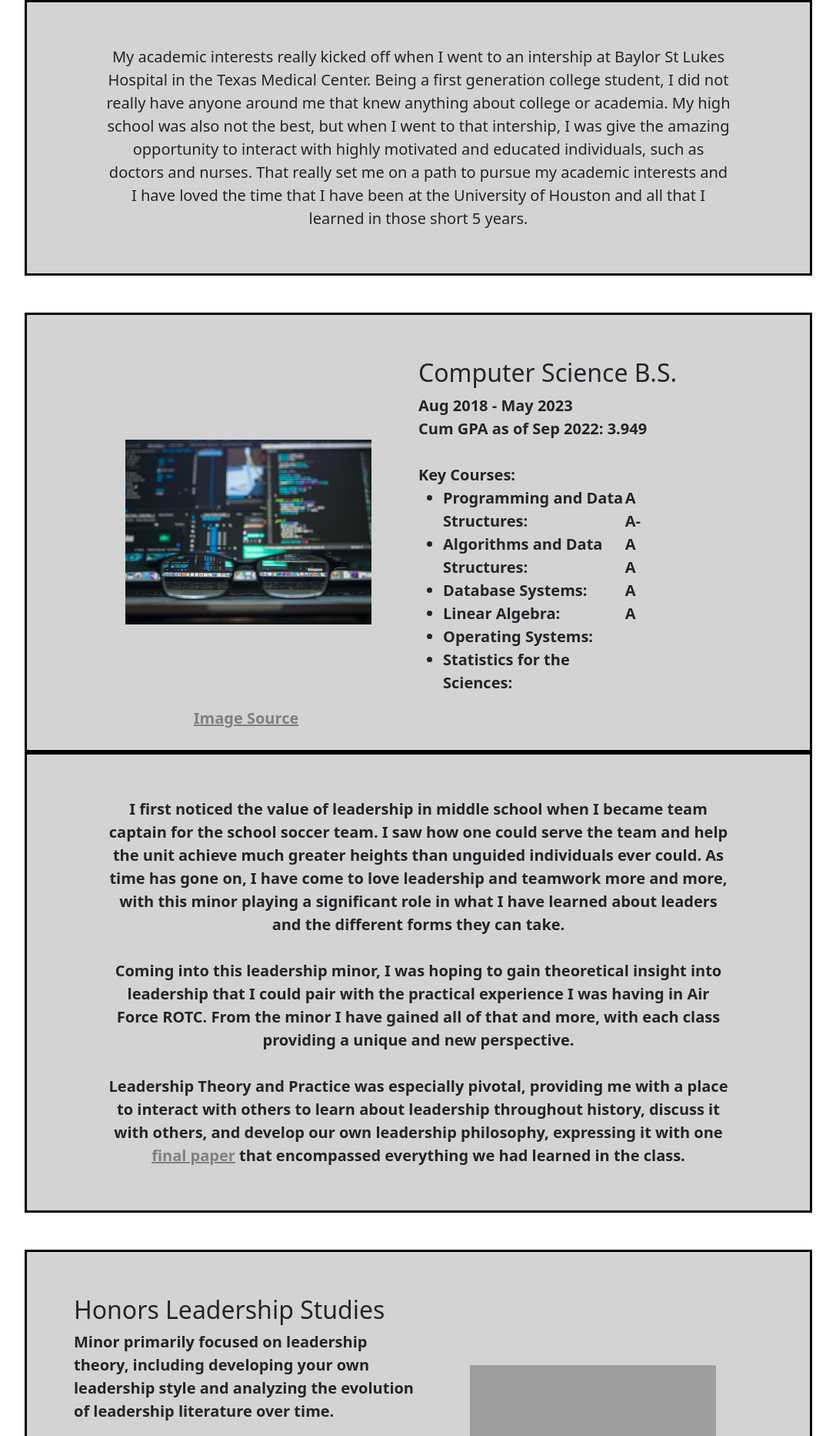
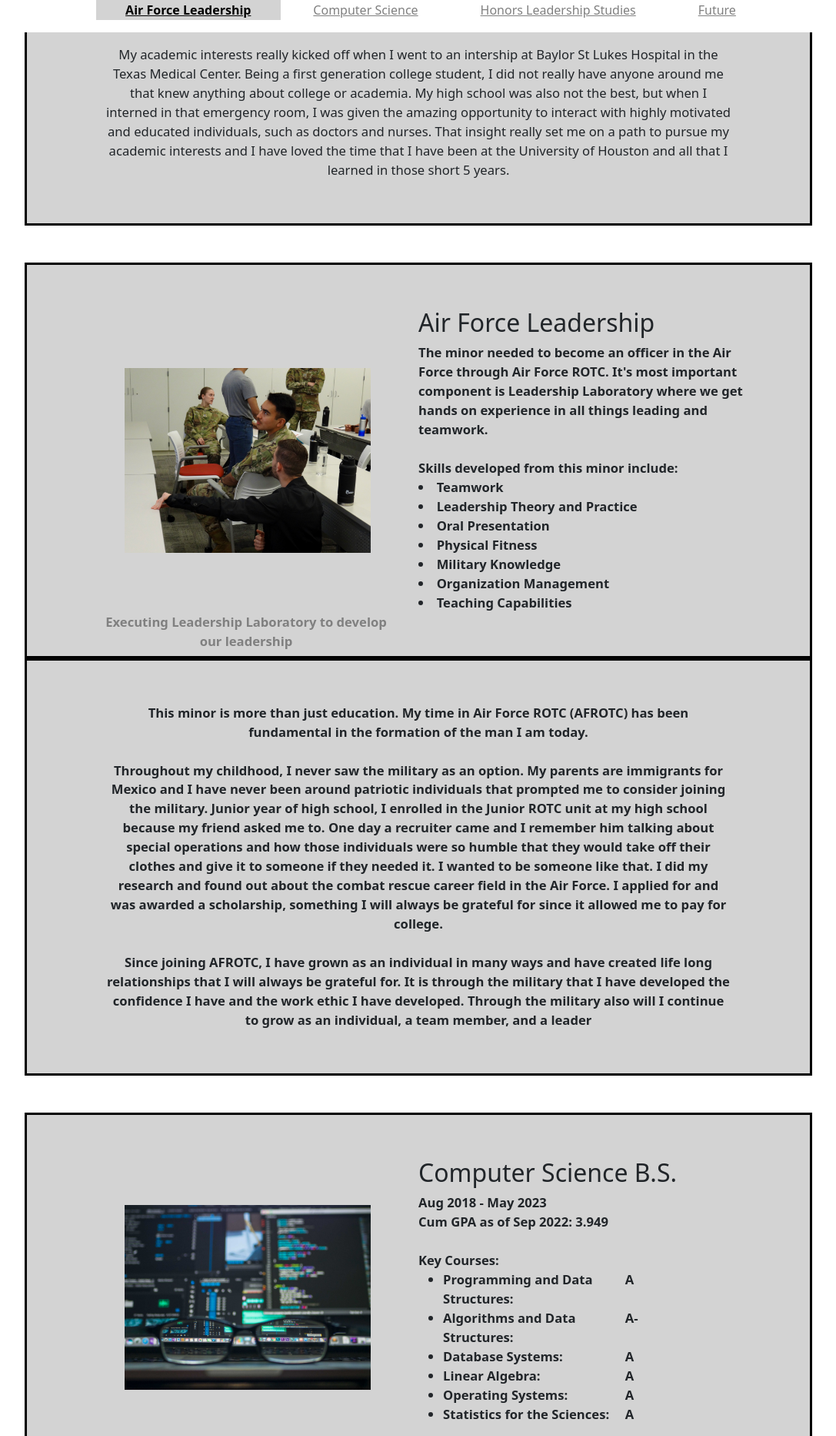
Before and after one commit to aigarci6/ePortfolio, a PHP site: page /academics.php in a window 1280 px wide. Shown: the part 119-1984 px from the top of the page at 77% size, without its empty margins (96-1183 px from the left). Run offline with PHP 8.4, Linux system fonts and the light colour scheme; grey boxes are pictures that could not be loaded.

Commit message:
adding js

```diff
--- a/academics.php
+++ b/academics.php
@@ -3,13 +3,54 @@ $title = "Academics";
 $color = "#FF0000";
 require_once "includes/header.php";
 ?>
+<div class="anchorLinks">
+    <ul>
+        <li class="aflead"><a class="anchor" data-link="aflead">Air Force Leadership</a></li>
+        <li class="cosc"><a class="anchor" data-link="cosc">Computer Science</a></li>
+        <li class="honMin"><a class="anchor" data-link="honMin">Honors Leadership Studies</a></li>
+        <li class="future"><a class="anchor" data-link="future">Future</a></li>
+    </ul>
+</div>
 
 <div class="variableDiv appear1 mb-5">
     <span class="" style="width: 80%; text-align:center">
-        My academic interests really kicked off when I went to an intership at Baylor St Lukes Hospital in the Texas Medical Center. Being a first generation college student, I did not really have anyone around me that knew anything about college or academia. My high school was also not the best, but when I went to that intership, I was give the amazing opportunity to interact with highly motivated and educated individuals, such as doctors and nurses. That really set me on a path to pursue my academic interests and I have loved the time that I have been at the University of Houston and all that I learned in those short 5 years.
+        My academic interests really kicked off when I went to an intership at Baylor St Lukes Hospital in the Texas Medical Center. Being a first generation college student, I did not really have anyone around me that knew anything about college or academia. My high school was also not the best, but when I interned in that emergency room, I was given the amazing opportunity to interact with highly motivated and educated individuals, such as doctors and nurses. That insight really set me on a path to pursue my academic interests and I have loved the time that I have been at the University of Houston and all that I learned in those short 5 years.
     </span>
 </div>
-<div class="variableDiv reveal reveallevel">
+
+<section id="aflead">
+    <div class="variableDiv reveal reveallevel mt-5 sectionHead">
+        <div class="imgDiv reveal revealleft">
+            <span class="helper"></span>
+            <img src="images/JUTalkingToMe.jpg" alt="Team member informing me"><br>
+            <p style="color: grey;">Executing Leadership Laboratory to develop <br> our leadership</p>
+        </div>
+        <div class="textDiv reveal revealright">
+            <div>
+                <h2>Air Force Leadership</h2>
+                The minor needed to become an officer in the Air Force through Air Force ROTC. It's most important component is Leadership Laboratory where we get hands on experience in all things <b>leading</b> and <b>teamwork</b>. <br><br>
+                Skills developed from this minor include:
+                <li>Teamwork</li>
+                <li>Leadership Theory and Practice</li>
+                <li>Oral Presentation</li>
+                <li>Physical Fitness</li>
+                <li>Military Knowledge</li>
+                <li>Organization Management</li>
+                <li>Teaching Capabilities</li>
+            </div>
+        </div>
+    </div>
+    <div class="variableDiv mb-5">
+        <span class="reveal reveallevel" style="width: 80%; text-align:center">
+            This minor is more than just education. My time in Air Force ROTC (AFROTC) has been fundamental in the formation of the man I am today. <br><br>
+            Throughout my childhood, I never saw the military as an option. My parents are immigrants for Mexico and I have never been around patriotic individuals that prompted me to consider joining the military. Junior year of high school, I enrolled in the Junior ROTC unit at my high school because my friend asked me to. One day a recruiter came and I remember him talking about special operations and how those individuals were so humble that they would take off their clothes and give it to someone if they needed it. I wanted to be someone like that. I did my research and found out about the combat rescue career field in the Air Force. I applied for and was awarded a scholarship, something I will always be grateful for since it allowed me to pay for college. <br><br>
+            Since joining AFROTC, I have grown as an individual in many ways and have created life long relationships that I will always be grateful for. It is through the military that I have developed the confidence I have and the work ethic I have developed. Through the military also will I continue to grow as an individual, a team member, and a leader
+        </span>
+    </div>
+</section>
+
+<section id="cosc">
+    <div class="variableDiv reveal reveallevel sectionHead">
         <div class="imgDiv reveal revealleft">
             <span class="helper"></span>
             <img src="images/glassesAndComputers.jpg" alt="Glasses with computers in the background"><br>
@@ -33,8 +74,8 @@ require_once "includes/header.php";
                         </ul>
                     </div>
                     <div style="width: 25%">
-                    A <br>
-                    A- <br>
+                        A <br><br>
+                        A- <br><br>
                         A <br>
                         A <br>
                         A <br>
@@ -46,14 +87,15 @@ require_once "includes/header.php";
     </div>
     <div class="variableDiv mb-5">
         <span class="reveal reveallevel" style="width: 80%; text-align:center">
-        I first noticed the value of leadership in middle school when I became team captain for the school soccer team. I saw how one could serve the team and help the unit achieve much greater heights than unguided individuals ever could. As time has gone on, I have come to love leadership and teamwork more and more, with this minor playing a significant role in what I have learned about leaders and the different forms they can take.
-        <br><br>Coming into this leadership minor, I was hoping to gain theoretical insight into leadership that I could pair with the practical experience I was having in Air Force ROTC. From the minor I have gained all of that and more, with each class providing a unique and new perspective.
-        <br><br>Leadership Theory and Practice was especially pivotal, providing me with a place to interact with others to learn about leadership throughout history, discuss it with others, and develop our own leadership philosophy, expressing it with one <a href="pdfView.php?pdf=documents/HonorsLeadershipPaperGarciaAxit.pdf" target="_blank">final paper</a> that encompassed everything we had learned in the class.
+            The first time I was introduced to computer science was in a high school course I took that showed us some aspects of programming. Once I got to college, that interest flourished with every course that I took. I have always been fascinated with the concept of how things work and why they do what they do and the more I learn, the more complex the digital systems we as humans have created are. <br><br>
+            The courses "Programming and Data Structures" and "Algorithms and Data Structures" have been instrumental in my Computer Science career because they showed me the basis for what is used to create digital capabilities. Getting through those courses showed me the potential I have as a computer scientist by challenging me to think critically of what processes can be made to produce desired results, as well as prompting me to make those processes as efficient as possible in terms of the time and space they take. These courses are what changed my view of the cyber world as a simple operation on a screen, to a whole new world with its own complexities just like the physical world we live in today. <br><br>
+            Classes like Database Systems, Introduction to Ubiquitous Computing, and Software Design introduced me to the world of software engineering and the creation of real world products such as website and applications that can be used to serve some function, whether it be workout planner like the app I developed for one course, or a photography website that I was privileged enough to create for a real world client. The concept of being able to create an entire product with no materials required except the ingenuity of your brain and the time you dedicate is somethign I have come to love. I see why so many pursue their dreams of entrepreneurship. Never in history has the potential for creation been so high, nor the barrier for entry so low. Classes like these have shown me the importance and excitement of intellectual property, and applications like social media and microsoft word have shown me how ideas made products can change the world.
         </span>
     </div>
+</section>
 
-
-<div class="variableDiv reveal reveallevel">
+<section id="honMin">
+    <div class="variableDiv reveal reveallevel sectionHead">
         <div class="textDiv reveal revealleft">
             <div>
                 <h2>Honors Leadership Studies</h2>
@@ -85,30 +127,18 @@ require_once "includes/header.php";
         <span class="reveal reveallevel" style="width: 80%; text-align:center">
             I first noticed the value of leadership in middle school when I became team captain for the school soccer team. I saw how one could serve the team and help the unit achieve much greater heights than unguided individuals ever could. As time has gone on, I have come to love leadership and teamwork more and more, with this minor playing a significant role in what I have learned about leaders and the different forms they can take.
             <br><br>Coming into this leadership minor, I was hoping to gain theoretical insight into leadership that I could pair with the practical experience I was having in Air Force ROTC. From the minor I have gained all of that and more, with each class providing a unique and new perspective.
-        <br><br>Leadership Theory and Practice was especially pivotal, providing me with a place to interact with others to learn about leadership throughout history, discuss it with others, and develop our own leadership philosophy, expressing it with one <a href="pdfView.php?pdf=documents/HonorsLeadershipPaperGarciaAxit.pdf">final paper</a> that encompassed everything we had learned in the class.
+            <br><br>Leadership Theory and Practice was an especially pivotal course, providing me with a place to interact with others to learn about leadership throughout history, discuss it with others, and develop our own leadership philosophy, expressing it with one <a href="pdfView.php?pdf=documents/HonorsLeadershipPaperGarciaAxit.pdf">final paper</a> that encompassed everything we had learned in the class.
         </span>
     </div>
+</section>
 
-<div class="mainDiv">
-    <div class="imgElement left">
-        <img src="images/JUTalkingToMe.jpg" alt="Team member informing me">
+<section id="future">
+    <div class="variableDiv sectionHead mt-5">
+        <span class="reveal reveallevel" style="width: 80%; text-align:center">
+        <h2>The Future</h2>
+            In my time in college, I have learned so much that I do not see myself ever stopping to
+        </span>
     </div>
-    <div class="paraElement right">
-        <div>
-            <h2>Air Force Leadership</h2>
-            The minor needed to become an officer in the Air Force through Air Force ROTC. It's most important component is Leadership Laboratory where we get hands on experience in all things <b>leading</b> and <b>teamwork</b>. <br><br>
-            Skills developed from this minor include:
-            <li>Teamwork</li>
-            <li>Leadership Theory and Practice</li>
-            <li>Oral Presentation</li>
-            <li>Physical Fitness</li>
-            <li>Military Knowledge</li>
-            <li>Organization Management</li>
-            <li>Teaching Capabilities</li>
-        </div>
-    </div>
-</div>
-
-</div>
+</section>
 
 <?php require_once "includes/footer.php"; ?>
--- a/includes/footer.php
+++ b/includes/footer.php
@@ -22,9 +22,41 @@ function reveal() {
         }
     }
 }
-
 //reference youtube video for explanation of reveal function
 // https://www.youtube.com/watch?v=VplDlwLTR50
+
+//moving throughout page using anchors
+let navLinks = document.querySelectorAll('.anchor');
+navLinks.forEach((item) =>{
+    item.addEventListener("click",()=>{
+        let section = document.getElementById(item.getAttribute("data-link"));
+        let head = section.getElementsByClassName("sectionHead");
+        head[0].scrollIntoView({
+            behavior:"smooth",block:"end"});
+    });
+});
+
+//highlighting anchor based on where on page you are
+const sections = document.querySelectorAll('section');
+const navlist = document.querySelectorAll('.anchorLinks ul li');
+window.addEventListener('scroll', ()=>{
+    let current = '';
+    sections.forEach(section =>{
+        const sectionTop = section.offsetTop;
+        const sectionHeight = section.clientHeight;
+        if (pageYOffset >= (sectionTop - sectionHeight/2)){
+            current = section.getAttribute('id');
+
+        }
+    })
+    navlist.forEach (li=>{
+        li.classList.remove('active');
+        if (li.classList.contains(current)){
+             li.classList.add('active');
+        }
+    })
+})
+//https://www.youtube.com/watch?v=RsPWEmfOQdU
 </script>
 </body>
 </html>
--- a/includes/header.php
+++ b/includes/header.php
@@ -9,7 +9,7 @@
     <title><?php echo $title ?></title>
 </head>
 <body>
-<nav class="navbar navbar-expand-lg bg-light position-static">
+<nav class="navbar navbar-expand-lg bg-light sticky-top">
   <div class="container-fluid">
     <a class="navbar-brand" href="#"><img src="images/potentialLogo.jpeg" style="width: 8vw;" alt="Axit Garcia"></a>
     <button class="navbar-toggler" type="button" data-bs-toggle="collapse" data-bs-target="#navbarNavAltMarkup" aria-controls="navbarNavAltMarkup" aria-expanded="false" aria-label="Toggle navigation">
--- a/index.php
+++ b/index.php
@@ -20,8 +20,8 @@ require_once "includes/header.php";
     </div>
 </div>
 <div class="variableDiv reveal revealup">
-    <span class="reveal revealupslow" style="width: 70%; text-align:center">
-    As you look through my E-portfolio, I hope to portray the passion I have for what I do, as well as give you insight into the person I am and life I lead. If you are interested in what I do or think I can serve you in any way, feel free to reach out on the <a href="contactMe.php">contact page</a>. <br>
+    <span class="" style="width: 70%; text-align:center">
+    As you look through my E-portfolio, I hope to portray the passion I have, as well as give you insight into the person I am and life I lead. If you are interested in what I do or think I can serve you in any way, feel free to reach out on the <a href="contactMe.php">contact page</a>. <br>
     </span>
 </div>
 
--- a/style.css
+++ b/style.css
@@ -5,6 +5,32 @@
 
 .active {
     font-weight: 600;
+}
+.anchorLinks {
+    position: fixed;
+    background-color: white;
+    width: 100vw;
+    z-index: 3;
+    text-align: center;
+}
+.anchor {
+    cursor: pointer;
+}
+.anchorLinks ul {
+    list-style: none;
+}
+.anchorLinks ul li {
+    display: inline-block;
+    padding: 0.1vh 3vw;
+}
+.anchorLinks ul li.active {
+    background-color: lightgray;
+}
+.anchorLinks ul li.active a {
+    color: black ;
+}
+html {
+    scroll-behavior: smooth;
 }
 
 /* general body */
@@ -182,7 +208,7 @@ a:hover {
     position: static;
     padding-top: 7vh;
     padding-bottom: 7vh;
-    font-size: 2.5vh;
+    font-size: 1.3vw;
 }
 .textDiv {
     width: 35vw;
```
Also changed, not shown: aboutMe.php (+14 -10 lines), images/philosophyQuote.png (added). Lines whose indentation alone changed are shown as unchanged.
